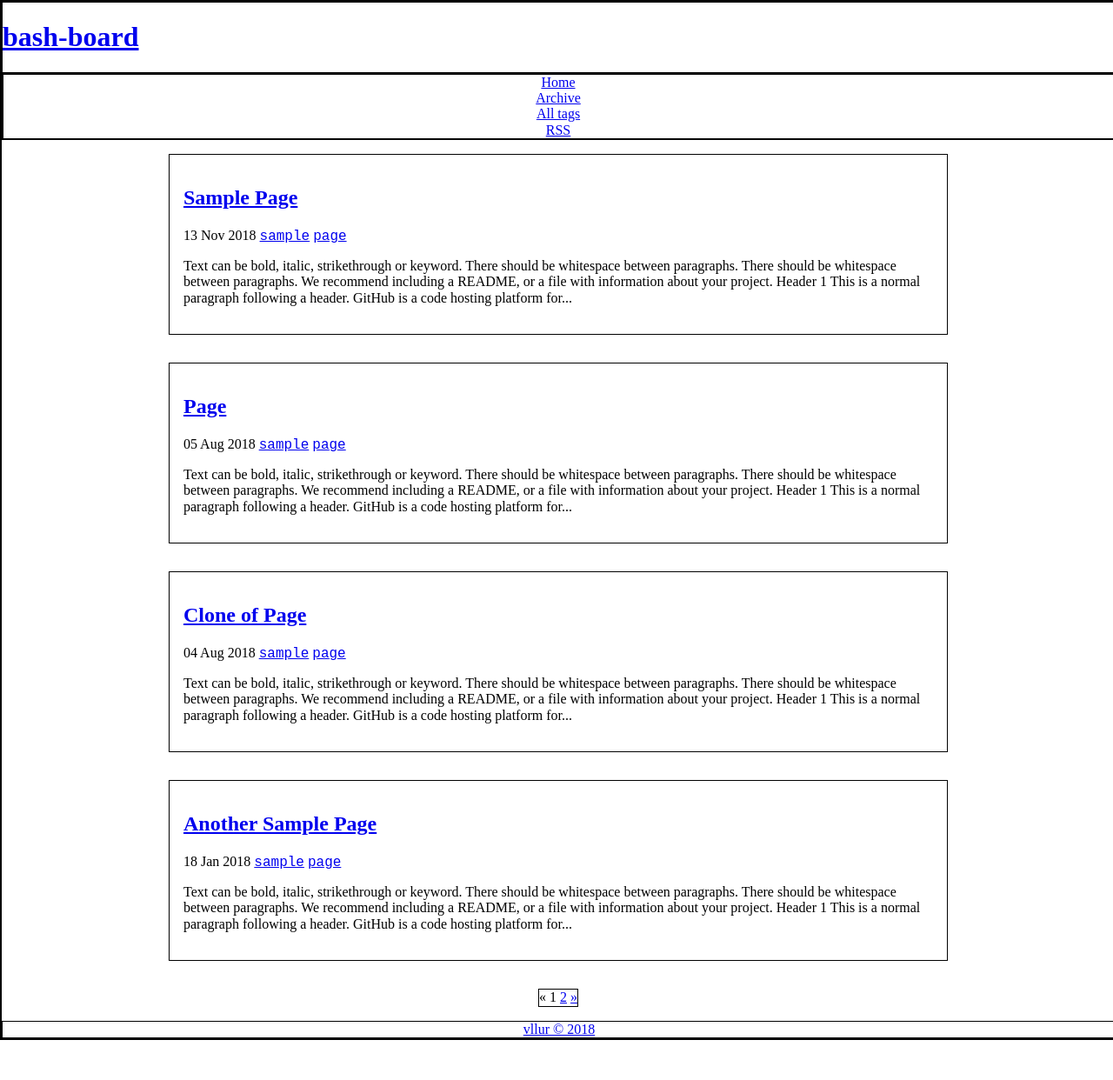
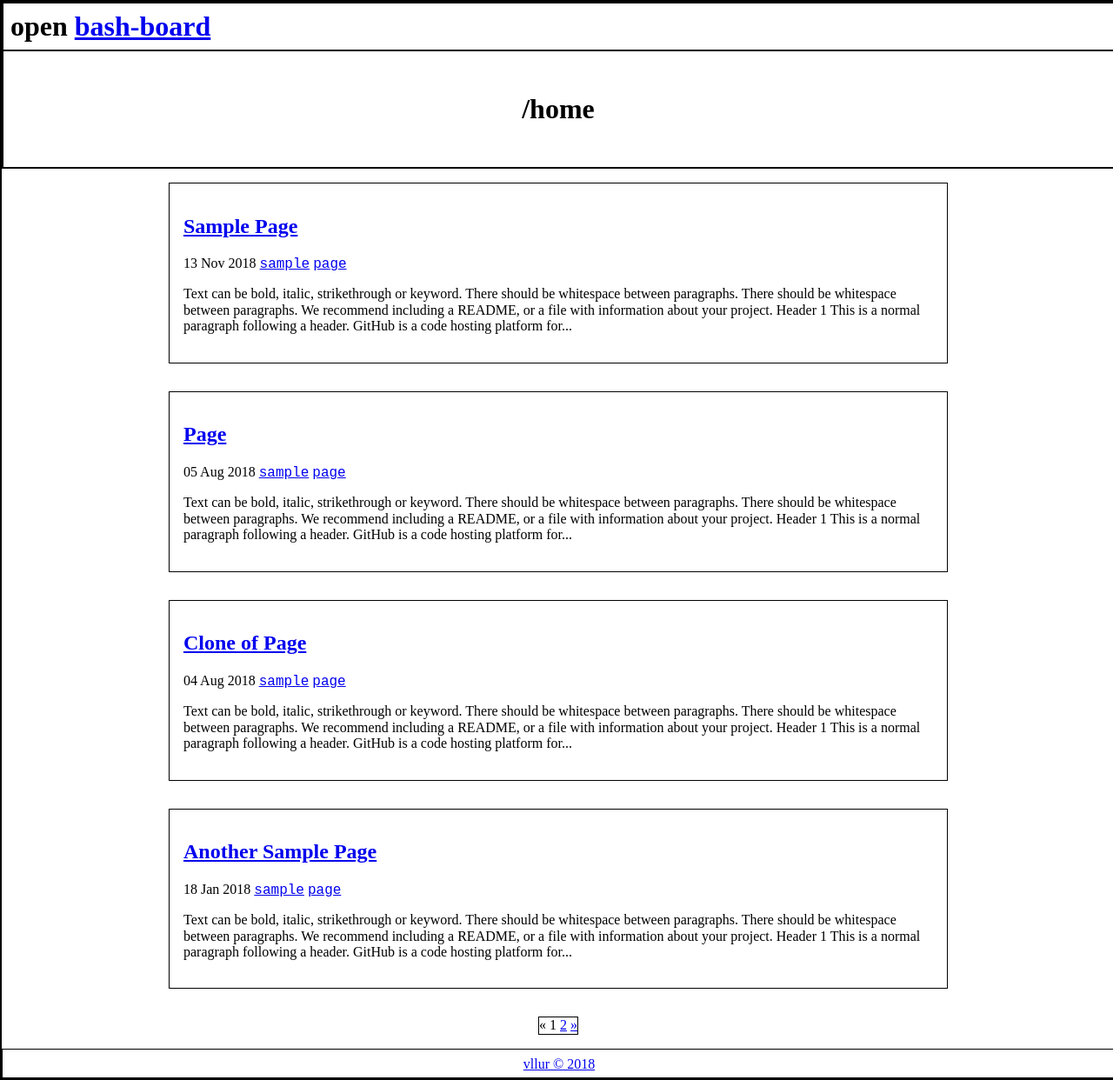
Before and after one commit to vllur/bash-board, a Jekyll site: the page built from index.html, in a window 1280 px wide. Shown: the whole page at 87% size. Built offline with Jekyll 4.4.1, drawn with Linux system fonts in a browser that asks for light colours; the list of posts is cut into pages by our own code; before the commit the page ends 1196 px from its top, so only the background shows below that.

Commit message:
Sidenav, header, file arrangement

```diff
--- a/_includes/head.html
+++ b/_includes/head.html
@@ -7,6 +7,8 @@
 	<link rel="stylesheet" href="https://cdnjs.cloudflare.com/ajax/libs/normalize/8.0.0/normalize.min.css" integrity="sha384-eYUmD1FFkORGrJdmrD37Z5LUEElTzF32+UI3jkzt7C1vpmUGo5KOVvb3Z5LeZHky" crossorigin="anonymous">
 	<link rel="stylesheet" href="{{ "/css/main.css" | prepend: site.baseurl }}">
 
+	<script src="{{ "/assets/js/nav.js" | prepend: site.baseurl }}"></script>
+
 	<link rel="shortcut icon" type="image/png" href="{{ "/favicon.ico" | prepend: site.baseurl }}"/>
 
 	{% seo title=false %}
--- a/_includes/header.html
+++ b/_includes/header.html
@@ -1,3 +1,10 @@
 <header>
-    <h1><a href="{{ "/" | absolute_url }}">{{ site.title }}</a></h1>
+    <section class="upperHeaderWrapper">
+        <h1><span onclick="openNav()">open</span> <a href="{{ "/" | absolute_url }}">{{ site.title }}</a></h1>
+    </section>
+    <section class="bottomHeaderWrapper">
+        <h1>
+            /{% if post.title %}{{ post.title }}{% elsif page.title %}{{ page.title }}{% else %}home{% endif %}
+        </h1>
+    </section>
 </header>
--- a/_includes/nav.html
+++ b/_includes/nav.html
@@ -1,4 +1,5 @@
-<nav>
+<nav id="sideNav">
+    <span onclick="closeNav()"> close </span>
     <ul>
         <li><a href="{{ "/" | absolute_url }}"> Home </a></li>
         <li><a href="{{ "/archive" | absolute_url }}"> Archive </a></li>
--- a/_sass/base.scss
+++ b/_sass/base.scss
@@ -1,11 +1,11 @@
-body, main, header, nav, article, footer, ul, ol, .pagination{
+body, main, header, nav, article, section, footer, ul, ol, li, .pagination{
 	border: 1px solid black;
 }
 
 html, body, main
 {
 	min-height: 100vh;
-	min-width: 100%;
+	width: 100%;
 }
 
 body
@@ -40,66 +40,3 @@
 {
 	max-width: 100%;
 }
-
-nav > ul, .taglist{
-	list-style-type: none;
-	padding: 0;
-	margin: 0;
-}
-
-.content-wrapper
-{
-	flex: 1;
-	display: flex;
-	flex-direction: column;
-	align-items: flex-start;
-	max-width: 70%;
-	margin-left: auto;
-	margin-right: auto;
-}
-
-article
-{
-	padding: 1em;
-
-}
-
-.highlight > pre
-{
-	overflow-x: auto;
-	text-align: left;
-	padding-left: 1em;
-	border-left: 1px solid $code-border;
-}
-
-code
-{
-	margin-left: auto;
-	margin-right: auto;
-}
-
-table{
-	border-collapse: collapse;
-	margin-left: auto;
-	margin-right: auto;
-}
-
-th, td{
-	padding: 0.5em;
-}
-
-tr:nth-child(even){
-	background-color: $table-shadow;
-}
-
-th{
-	background-color: $table-head;
-	border-bottom: $table-border;
-}
-
-footer
-{
-	margin: auto auto 0 auto;
-	flex-shrink: 0;
-	width: 100%;
-}
--- /dev/null
+++ b/_sass/content.scss
@@ -0,0 +1,49 @@
+.content-wrapper
+{
+	flex: 1;
+	display: flex;
+	flex-direction: column;
+	align-items: flex-start;
+	max-width: 70%;
+	margin-left: auto;
+	margin-right: auto;
+}
+
+article
+{
+	padding: 1em;
+	max-width: 100%;
+}
+
+.highlight > pre
+{
+	overflow-x: auto;
+	text-align: left;
+	padding-left: 1em;
+	border-left: 1px solid $code-border;
+}
+
+code
+{
+	margin-left: auto;
+	margin-right: auto;
+}
+
+table{
+	border-collapse: collapse;
+	margin-left: auto;
+	margin-right: auto;
+}
+
+th, td{
+	padding: 0.5em;
+}
+
+tr:nth-child(even){
+	background-color: $table-shadow;
+}
+
+th{
+	background-color: $table-head;
+	border-bottom: $table-border;
+}
--- /dev/null
+++ b/_sass/footer.scss
@@ -0,0 +1,9 @@
+footer
+{
+	margin: auto auto 0 auto;
+	padding-top: 0.5em;
+	padding-bottom: 0.5em;
+	flex-shrink: 0;
+	width: 100%;
+	height: 1em;
+}
--- /dev/null
+++ b/_sass/header.scss
@@ -0,0 +1,10 @@
+.upperHeaderWrapper > h1
+{
+	margin: 0.25em;
+}
+
+.bottomHeaderWrapper > h1
+{
+	text-align: center;
+	margin: 1.5em;
+}
--- /dev/null
+++ b/_sass/nav.scss
@@ -0,0 +1,23 @@
+nav
+{
+	height: 100vh;
+	width: 0;
+	position: fixed;
+	z-index: 1;
+	top: 0;
+	left: 0;
+	overflow: hidden;
+	transition: 0.5s;
+}
+
+nav > ul > li
+{
+	transition: 0.3s;
+}
+
+nav > ul, .taglist
+{
+	list-style-type: none;
+	padding: 0;
+	margin: 0;
+}
--- /dev/null
+++ b/assets/js/nav.js
@@ -0,0 +1,9 @@
+function openNav()
+{
+    document.getElementById("sideNav").style.width = "250px";
+}
+
+function closeNav()
+{
+    document.getElementById("sideNav").style.width = "0";
+}
--- a/css/main.scss
+++ b/css/main.scss
@@ -3,3 +3,7 @@
 ---
 @import "colors";
 @import "base";
+@import "header";
+@import "nav";
+@import "content";
+@import "footer";
```
